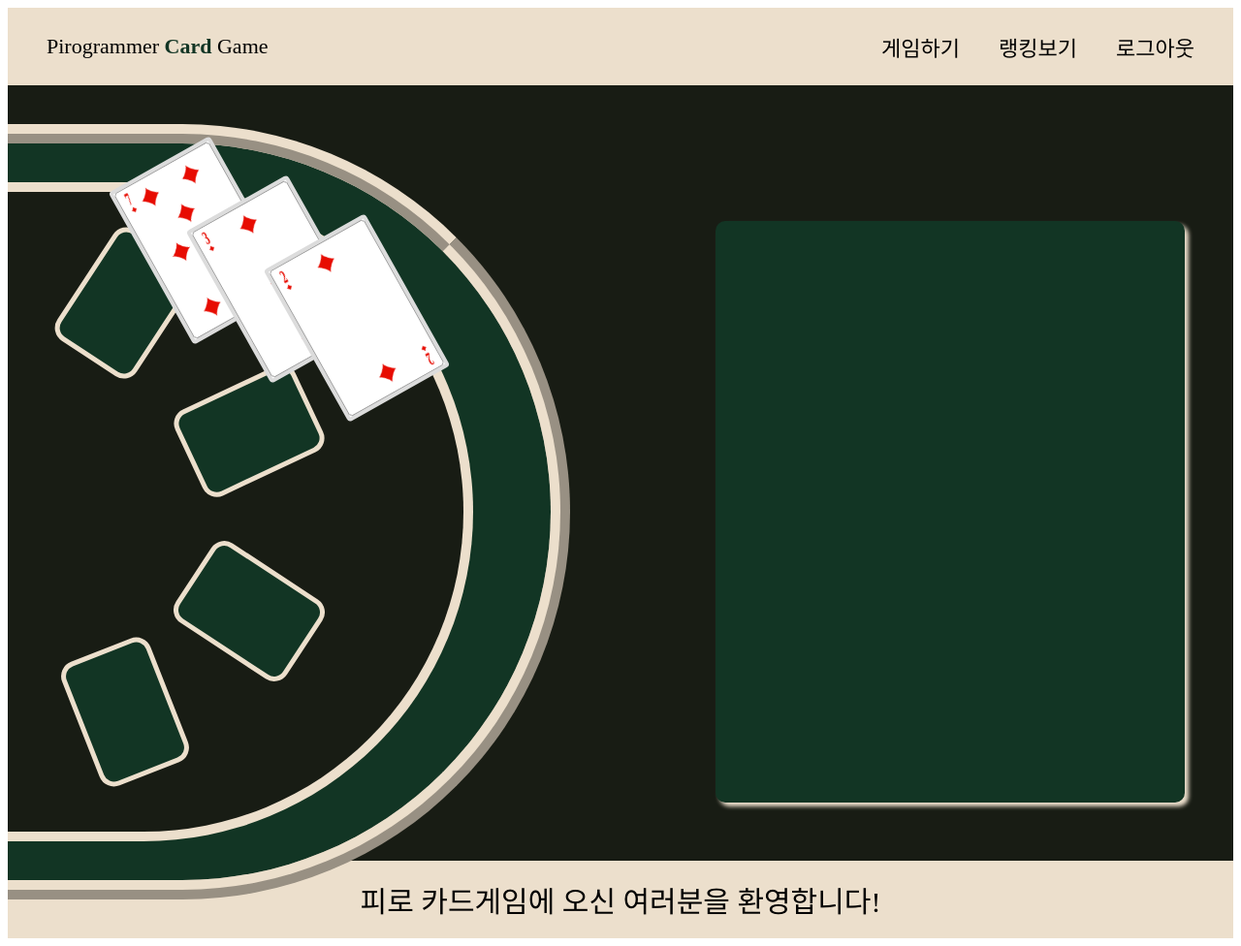
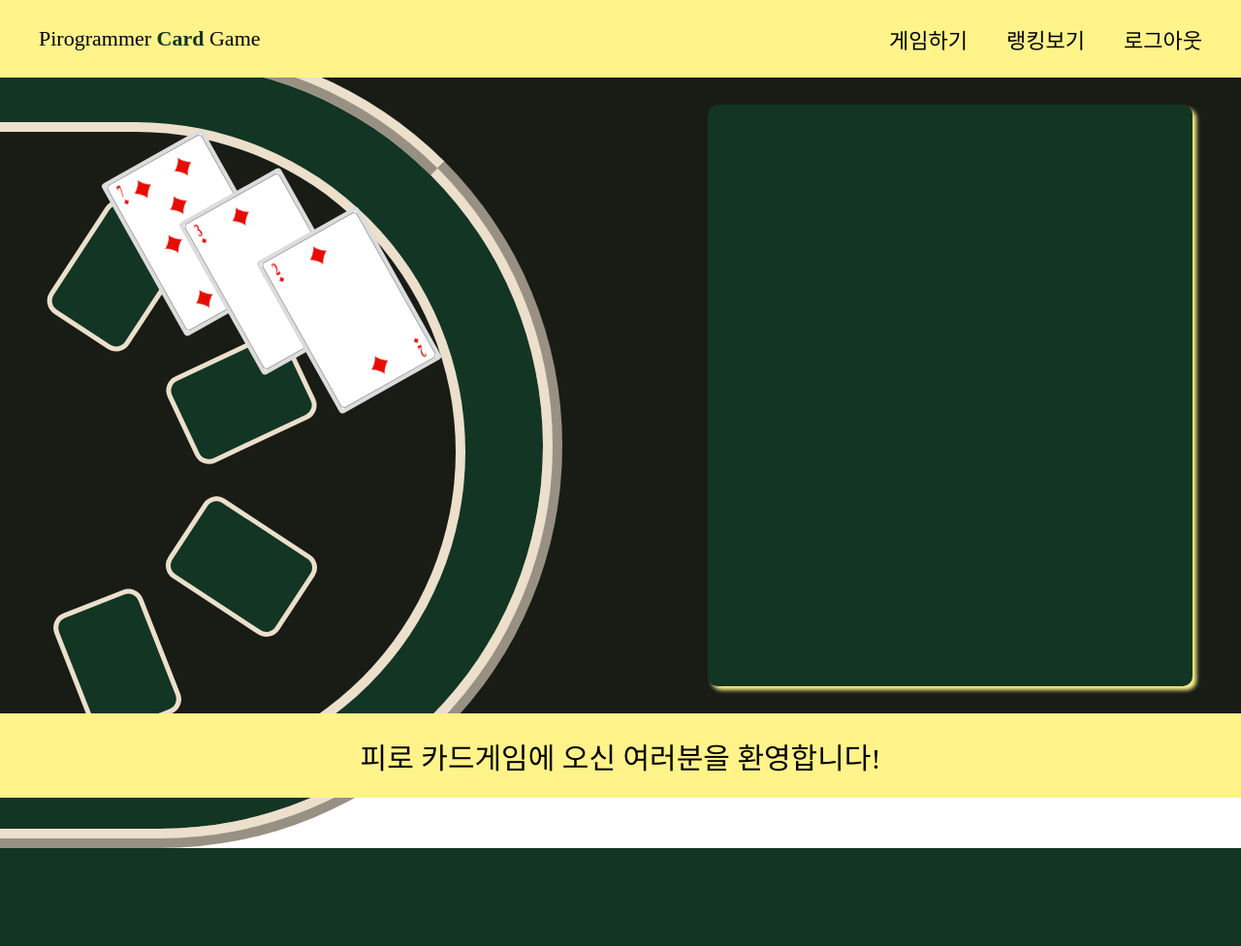
Before and after one commit to Pirogramming-22/Piro22_CardGame_6, a Django app: template templates/games/detail.html in a window 1280 px wide. Shown: the whole page at 97% size. After the commit the page ends 875 px from the top, so only its background shows below. Run offline with Django 5.2, Linux system fonts and the light colour scheme; the template is opened without the code that fills it, so the values that code supplies are empty; some web fonts are replaced.

Commit message:
[fix]: css 수정 중

```diff
--- a/games/views.py
+++ b/games/views.py
@@ -4,4 +4,4 @@ def game_main(request):
     context = {
         'data': 'hello!',
     }
-    return render(request, 'games/delete_attack.html', context)
+    return render(request, 'games/game_attack.html', context)
--- a/static/css/style_nkm.css
+++ b/static/css/style_nkm.css
@@ -31,18 +31,24 @@
 }
 body {
     font-family: var(--font-style-gonggothic-medium);
+    margin: 0;
 }
 header, footer {
-    background-color:var(--light_brown);
+    background-color: #fff389;
     height: 80px;
     display: flex;
     align-items: center;
     justify-content: space-between;
     padding: 40px;
+    position: relative;
+    z-index: 3;
 }
 footer {
     justify-content: center;
     font-size: var(--font-size-footer);
+    height: 87px;
+    position: relative;
+    z-index: 3;
 }
 .left_navBar>a, .right_navBar>a {
     text-decoration: none;
@@ -67,21 +73,22 @@ footer {
     gap: 40px;
 }
 .underNavBar {
-    height: 100vh;
+    height: 82vh;
     background-color: var(--background-green);
     position: relative;
-    padding-block: 40px;
     display: flex;
     width: 100%;
     gap: 50px;
 }
 .card_table, .card_inner_table {
     width: 580px;
-    height: 800px;
+    height: 830px;
     border-radius: 0px 450px 450px 0px;
     background-color: var(--green);
     border: 20px ridge var(--light_brown);
     border-left: none;
+    position: relative;
+    top: -35px;
 }
 .card_inner_table {
     margin-top: 40px;
@@ -90,6 +97,8 @@ footer {
     background-color: var(--background-green);
     border: 10px solid var(--light_brown);
     border-left: none;
+    position: relative;
+    top: 21px;
 }
 .card_position_1, .card_position_2,
 .card_position_3, .card_position_4 {
@@ -103,22 +112,22 @@ footer {
 }
 .card_position_1 {
     left: 72px;
-    top: 578px;
+    top: 480px;
 }
 .card_position_2 {
     transform: rotate(-56.648deg);
     left: 200px;
-    top: 474px;
+    top: 380px;
 }
 .card_position_3 {
     transform: rotate(-115.196deg);
     left: 200px;
-    top: 288px;
+    top: 206px;
 }
 .card_position_4 {
     transform: rotate(-146.782deg);
     left: 72px;
-    top: 156px;
+    top: 80px;
 }
 .card_1, .card_2, .card_3 {
     width: 120px;
@@ -153,9 +162,9 @@ footer {
     display: flex;
     flex-direction: column;
     align-items: center;
-    margin-top: 100px;
     margin-right:50px;
     width: 800px;
+    justify-content: center;
 }
 .title{
     color: var(--light_brown);
@@ -248,7 +257,7 @@ footer {
     background-color: var(--green);
     border-radius: var(--radius-regular);
     padding: 20px;
-    box-shadow: 4px 4px 4px 0px var(--light_brown);
+    box-shadow: 4px 4px 4px 0px #fff389;
 }
 .detail__tool {
     display: flex;
--- a/users/views.py
+++ b/users/views.py
@@ -4,4 +4,4 @@ def card_main(request):
     context = {
         'data': 'hello!',
     }
-    return render(request, 'users/list.html', context)
+    return render(request, 'users/main.html', context)
```
